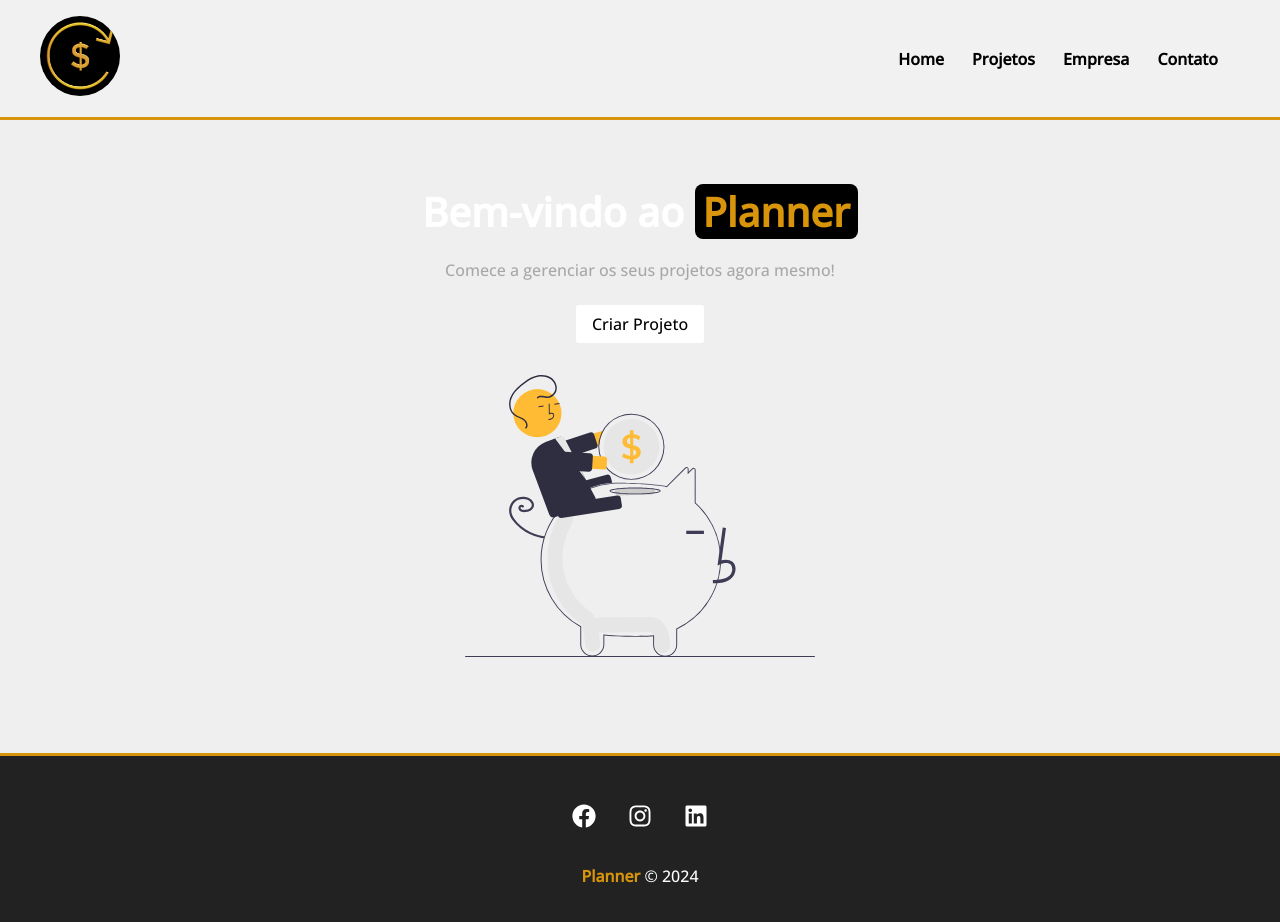
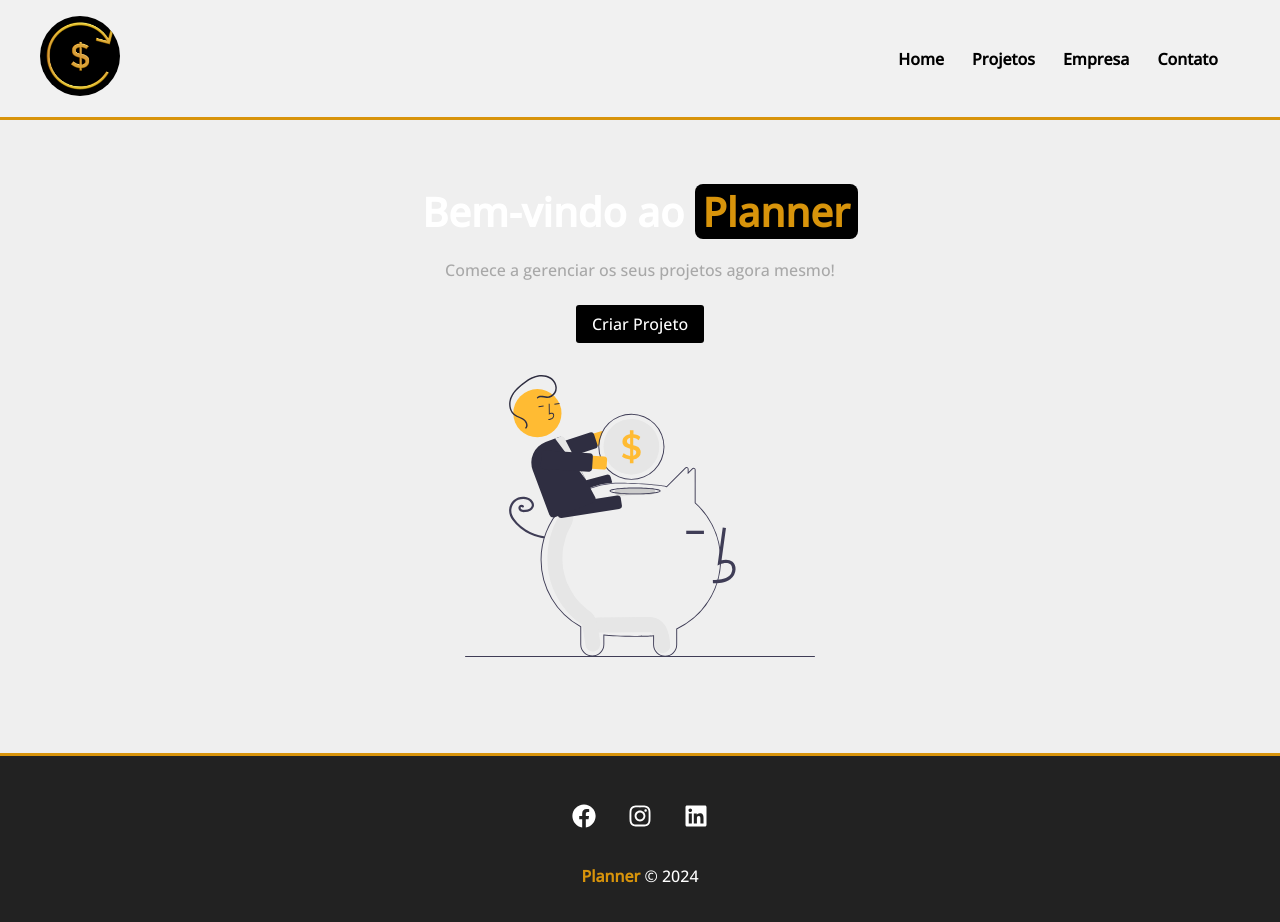
Before and after one commit to Victor87dev/projeto-planner, a React (Vite) app in the folder projeto-costs/: page / in a window 1280 px wide. Shown: the top 922 px of the page. Built offline with nearby package versions, Linux system fonts and the light colour scheme.

Commit message:
perf: mudando estilização do button

```diff
--- a/projeto-costs/src/components/layout/LinkButton.module.css
+++ b/projeto-costs/src/components/layout/LinkButton.module.css
@@ -1,6 +1,6 @@
 .btn{
-    background-color: #ffffff;
-    color: #000000;
+    background-color: #000000;
+    color: #ffffff;
     padding: 0.5em 1em;
     text-decoration: none;
     transition: 0.5s;
@@ -8,5 +8,5 @@
 }
 
 .btn:hover{
-    background-color: #d8940b;
+    color: #d8940b;
 }
```
